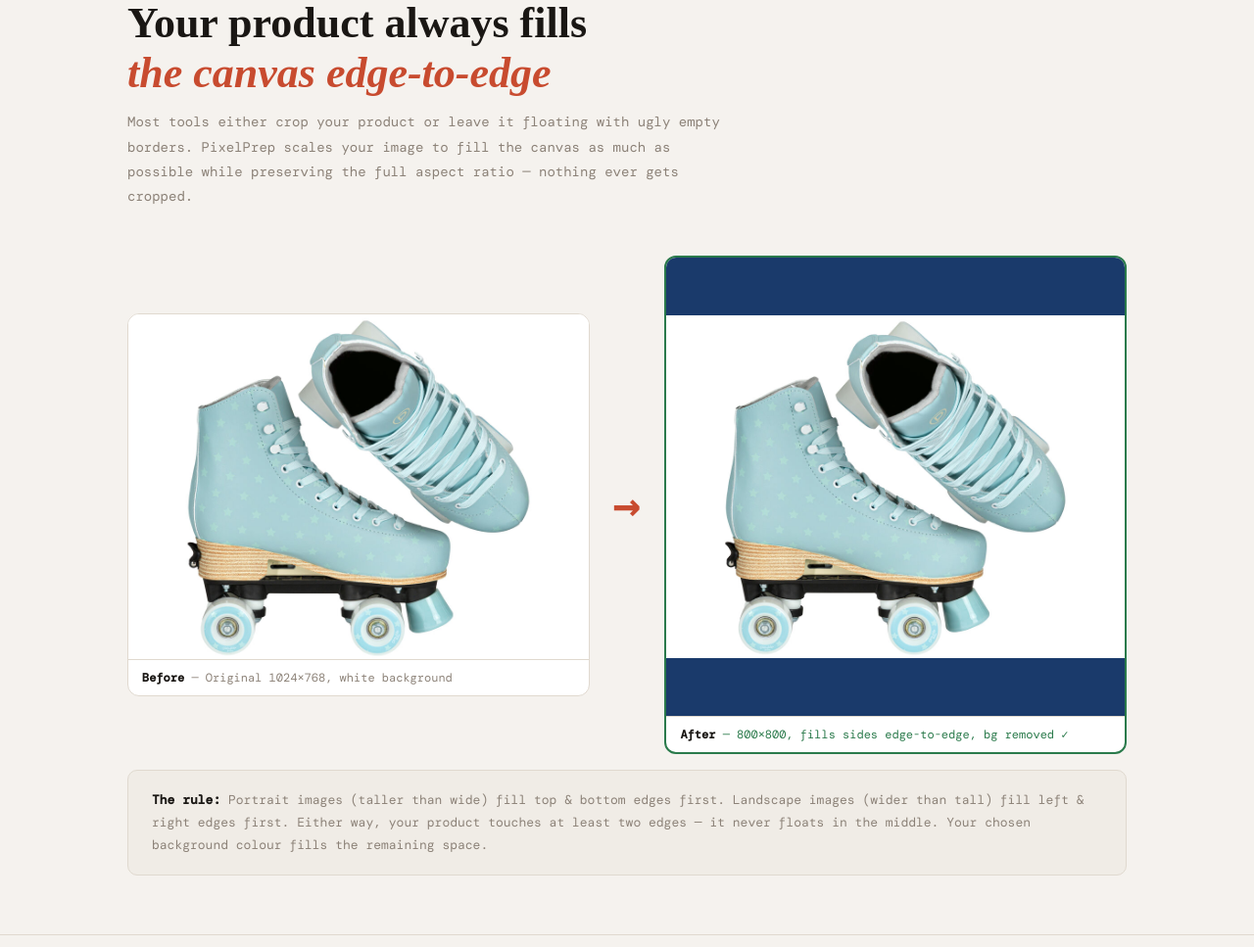
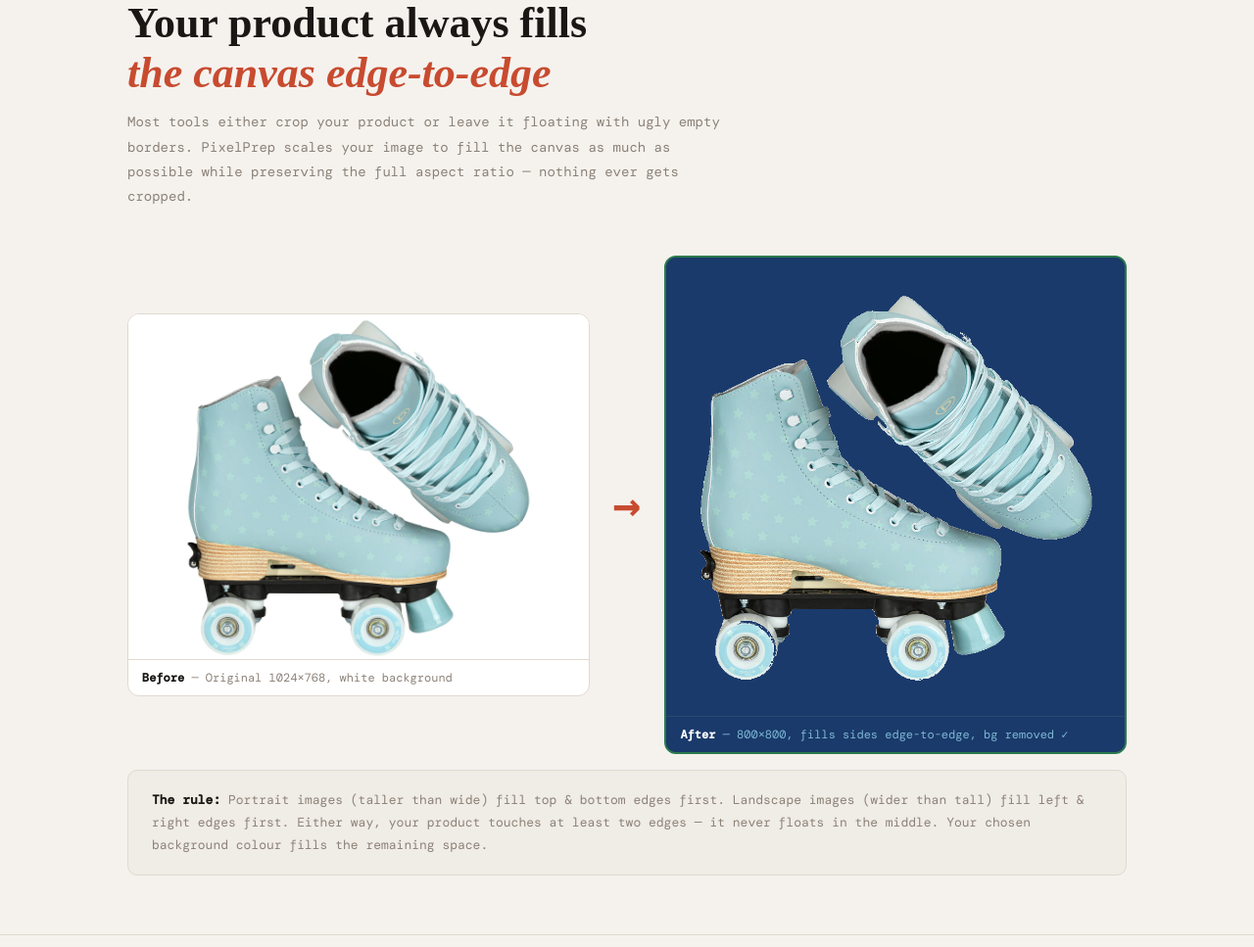
Before and after one commit to arcintscooters-maker/resizeimagepaid, a Flask app: page /how-it-works in a window 1280 px wide. Shown: the part 683-1650 px from the top of the page at 98% size. Run offline with Flask 3, Linux system fonts and the light colour scheme; some libraries are stand-ins or nearby versions; some web fonts are replaced.

Commit message:
Update how_it_works.html

```diff
--- a/templates/how_it_works.html
+++ b/templates/how_it_works.html
@@ -164,9 +164,9 @@
       <div class="ba-label"><strong>Before</strong> — Original 1024×768, white background</div>
     </div>
     <div class="ba-arrow">→</div>
-    <div class="ba-box after">
-      <img src="/static/demo-product.jpg" alt="Resized product image" style="aspect-ratio:1;object-fit:contain;background:#1a3a6b;"/>
-      <div class="ba-label good"><strong>After</strong> — 800×800, fills sides edge-to-edge, bg removed ✓</div>
+    <div class="ba-box after" style="background:#1a3a6b;">
+      <img src="/static/demo-product-nobg.png" alt="Resized product image" style="aspect-ratio:1;object-fit:contain;width:100%;padding:5%;background:#1a3a6b;"/>
+      <div class="ba-label good" style="background:#1a3a6b;color:#7eb8d4;border-top-color:#2a4a6b;"><strong style="color:#fff;">After</strong> — 800×800, fills sides edge-to-edge, bg removed ✓</div>
     </div>
   </div>
 
```
